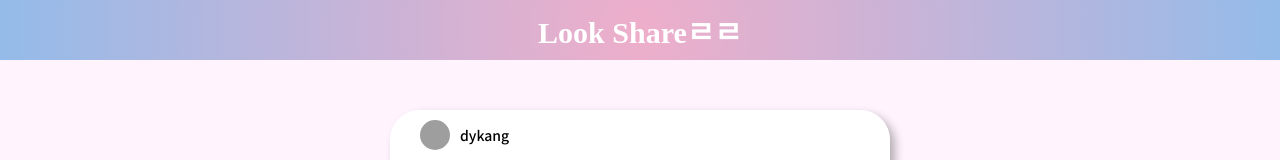
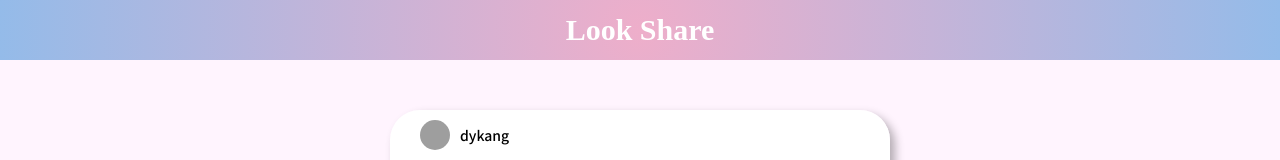
Before and after one commit to Kang-Dayeon/look_share, a Vue app in the folder lookshare/: page / in a window 1280 px wide. Shown: the top 160 px of the page. Built offline with nearby package versions, Linux system fonts and the light colour scheme; grey boxes are pictures that could not be loaded; a web font is replaced by a local one.

Commit message:
복기 완료

```diff
--- a/lookshare/src/App.vue
+++ b/lookshare/src/App.vue
@@ -2,7 +2,7 @@
   <div>
     <div class="header">
       <div class="header__inner">
-        <h1 class="header__logo">Look Shareㄹㄹ</h1>
+        <h1 class="header__logo">Look Share</h1>
       </div>
     </div>
 
```
